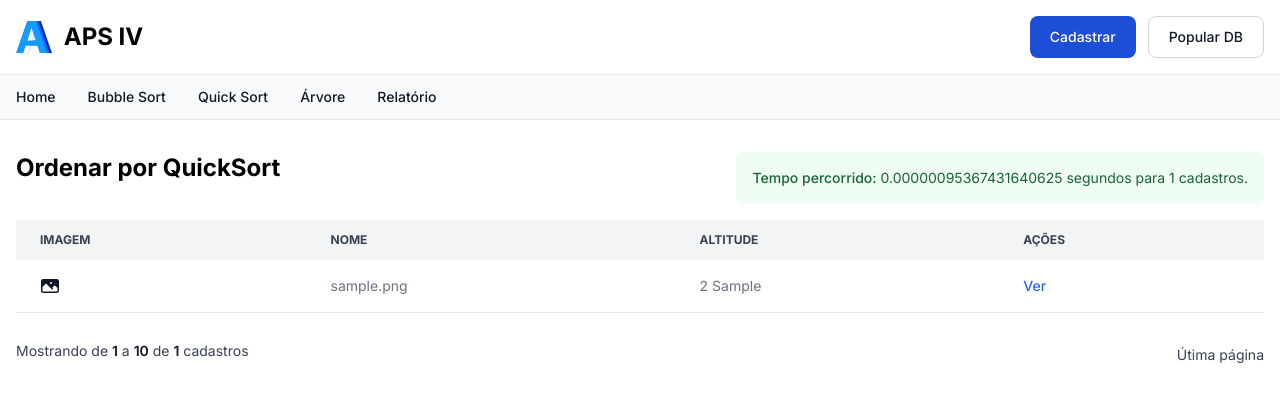
After one commit to user-matth/aps_iv, a Django app: page /quicksort in a window 1280 px wide. The commit adds this page. Shown: the top 420 px of the page. Run offline with Django 4.2, Linux system fonts and the light colour scheme; tables that the repository leaves empty hold one stand-in row (values such as "Sample post"); some libraries are stand-ins or nearby versions.

Commit message:
feat: quick sort data structure

```diff
--- /dev/null
+++ b/app_aps/templates/quick_sort/quick_sort.html
@@ -0,0 +1,235 @@
+<!DOCTYPE html>
+<html>
+<head>
+    <title>UNIP | APS</title>
+    <script src="https://cdn.tailwindcss.com"></script>
+    <link rel="preconnect" href="https://fonts.googleapis.com">
+    <link rel="preconnect" href="https://fonts.gstatic.com" crossorigin>
+    <link href="https://fonts.googleapis.com/css2?family=Inter:wght@100;200;300;400;500;600;700;800;900&display=swap" rel="stylesheet">
+    <link href="https://cdnjs.cloudflare.com/ajax/libs/flowbite/1.8.1/flowbite.min.css" rel="stylesheet" />
+    <link rel="icon" type="image/svg+xml" href="https://flowbite.com/docs/images/logo.svg">
+    <style>
+        * {
+            font-family: 'Inter', sans-serif;
+        }
+    </style>
+    {% load static %}
+    {% load custom_filters %}
+</head>
+<body>
+    {% include 'shared/nav.html' %}
+
+    <div class="px-4 py-8 max-w-screen-xl mx-auto">
+        <div class="flex justify-between items-cecnter mb-4">
+            <h2 class="text-2xl font-bold">Ordenar por QuickSort</h2>
+
+            <!-- <div class="flex items-center gap-3">
+                <form>
+                    <div class="flex justify-between w-[600px]">
+                        <div id="dropdown" class="z-10 hidden bg-white divide-y divide-gray-100 rounded-lg shadow w-44">
+                            <ul class="py-2 text-sm text-gray-700" aria-labelledby="dropdown-button">
+                            <li>
+                                <button type="button" class="inline-flex w-full px-4 py-2 hover:bg-gray-100">Nome</button>
+                            </li>
+                            <li>
+                                <button type="button" class="inline-flex w-full px-4 py-2 hover:bg-gray-100">Latitude</button>
+                            </li>
+                            <li>
+                                <button type="button" class="inline-flex w-full px-4 py-2 hover:bg-gray-100">Longiture</button>
+                            </li>
+                            <li>
+                                <button type="button" class="inline-flex w-full px-4 py-2 hover:bg-gray-100">Altitude</button>
+                            </li>
+                            </ul>
+                        </div>
+                        <div class="relative w-full">
+                            <input type="search" id="search-dropdown" class="block p-2.5 w-full z-20 text-sm text-gray-900 bg-gray-50 rounded-lg border border-gray-300 focus:ring-blue-500 focus:border-blue-500" placeholder="Pesquisar..." required oninput="filterTable()">
+                            <button type="submit" class="absolute top-0 right-0 p-2.5 text-sm font-medium h-full text-white bg-blue-700 rounded-r-lg border border-blue-700 hover:bg-blue-800 focus:ring-4 focus:outline-none focus:ring-blue-300">
+                                <svg class="w-4 h-4" aria-hidden="true" xmlns="http://www.w3.org/2000/svg" fill="none" viewBox="0 0 20 20">
+                                    <path stroke="currentColor" stroke-linecap="round" stroke-linejoin="round" stroke-width="2" d="m19 19-4-4m0-7A7 7 0 1 1 1 8a7 7 0 0 1 14 0Z"/>
+                                </svg>
+                                <span class="sr-only">Search</span>
+                            </button>
+                        </div>
+                    </div>
+                </form>
+            </div> -->
+            <div class="p-4 text-sm text-green-800 rounded-lg bg-green-50" role="alert">
+                <span class="font-medium">Tempo percorrido:</span> {{ tempo_decorrido }} segundos para {{ amount }} cadastros.
+            </div>
+        </div>
+
+
+        <div class="relative overflow-x-auto">
+            <table class="w-full text-sm text-left text-gray-500">
+                <thead class="text-xs text-gray-700 uppercase bg-gray-100">
+                    <tr>
+                        <th scope="col" class="px-6 py-3">
+                            Imagem
+                        </th>
+                        <th scope="col" class="px-6 py-3">
+                            Nome
+                        </th>
+                        <th scope="col" class="px-6 py-3">
+                            Altitude
+                        </th>
+                        <th scope="col" class="px-6 py-3">
+                            Ações
+                        </th>
+                    </tr>
+                </thead>
+                <tbody>
+                    {% for loc in elementos_ordenados %}
+                        <tr class="bg-white border-b">
+                            <th scope="row" class="px-6 py-4 font-medium text-gray-900 whitespace-nowrap">
+                                <svg xmlns="http://www.w3.org/2000/svg" viewBox="0 0 20 20" fill="currentColor" class="w-5 h-5">
+                                    <path fill-rule="evenodd" d="M1 5.25A2.25 2.25 0 013.25 3h13.5A2.25 2.25 0 0119 5.25v9.5A2.25 2.25 0 0116.75 17H3.25A2.25 2.25 0 011 14.75v-9.5zm1.5 5.81v3.69c0 .414.336.75.75.75h13.5a.75.75 0 00.75-.75v-2.69l-2.22-2.219a.75.75 0 00-1.06 0l-1.91 1.909.47.47a.75.75 0 11-1.06 1.06L6.53 8.091a.75.75 0 00-1.06 0l-2.97 2.97zM12 7a1 1 0 11-2 0 1 1 0 012 0z" clip-rule="evenodd" />
+                                </svg>
+                            </th>
+                            <td class="px-6 py-4">
+                                {{ loc.image_name }}
+                            </td>
+                            <td class="px-6 py-4">2
+                                {{ loc.altitude }}
+                            </td>
+                            <td class="px-6 py-4">
+                                <button type="button" onclick="toggleModal(`{{ loc.image_name }}`, `{{ loc.latitude }}`, `{{ loc.longitude }}`, `{{ loc.altitude }}`)" data-modal-target="crypto-modal" data-modal-toggle="crypto-modal" class="font-medium text-blue-600 dark:text-blue-500 hover:underline">
+                                    Ver
+                                </button>
+                            </td>
+                        </tr>
+                    {% endfor %}
+                </tbody>
+            </table>
+        </div>
+        <div class="flex flex-row items-center justify-between my-6">
+            <span class="text-sm text-gray-700">
+                Mostrando de <span class="font-semibold text-gray-900">{{ elementos_ordenados.number }}</span> a <span class="font-semibold text-gray-900">{{ elementos_ordenados.number }}0</span> de <span class="font-semibold text-gray-900">{{ elementos_ordenados.paginator.num_pages }}</span> cadastros
+            </span>
+            <div class="inline-flex items-center mt-2 xs:mt-0">
+                {% if elementos_ordenados.has_previous %}
+                    <a href="?page={{ elementos_ordenados.previous_page_number }}" class="flex items-center justify-center px-3 h-8 text-sm font-medium text-gray-900 bg-gray-100 border border-gray-300 rounded-l-lg hover:bg-gray-200 focus:ring-4 focus:outline-none focus:ring-gray-100">
+                        <svg class="w-3.5 h-3.5 mr-2" aria-hidden="true" xmlns="http://www.w3.org/2000/svg" fill="none" viewBox="0 0 14 10">
+                            <path stroke="currentColor" stroke-linecap="round" stroke-linejoin="round" stroke-width="2" d="M13 5H1m0 0 4 4M1 5l4-4"/>
+                        </svg>
+                        Anterior
+                    </a>
+                {% endif %}
+                {% if elementos_ordenados.has_next %}
+                    <a href="?page={{ elementos_ordenados.next_page_number }}" class="flex items-center justify-center px-3 h-8 text-sm font-medium text-gray-900 bg-gray-100 border border-gray-300 rounded-r-lg hover:bg-gray-200 focus:ring-4 focus:outline-none focus:ring-gray-100">
+                        Próximo
+                        <svg class="w-3.5 h-3.5 ml-2" aria-hidden="true" xmlns="http://www.w3.org/2000/svg" fill="none" viewBox="0 0 14 10">
+                            <path stroke="currentColor" stroke-linecap="round" stroke-linejoin="round" stroke-width="2" d="M1 5h12m0 0L9 1m4 4L9 9"/>
+                        </svg>
+                    </a>
+                {% endif %}
+                <a href="?page={{ elementos_ordenados.paginator.num_pages }}" class="text-sm text-gray-700 ms-3" >
+                    Útima página
+                </a>
+            </div>
+        </div>
+    </div>
+
+    <div id="crypto-modal" tabindex="-1" aria-hidden="true" class="fixed top-0 left-0 right-0 z-50 hidden w-full p-4 overflow-x-hidden overflow-y-auto md:inset-0 h-[calc(100%-1rem)] max-h-full">
+        <div class="relative w-full max-w-md max-h-full">
+            <!-- Modal content -->
+            <div class="relative bg-white rounded-lg shadow">
+                <button type="button" class="absolute top-3 right-2.5 text-gray-400 bg-transparent hover:bg-gray-200 hover:text-gray-900 rounded-lg text-sm w-8 h-8 ml-auto inline-flex justify-center items-center" data-modal-hide="crypto-modal">
+                    <svg class="w-3 h-3" aria-hidden="true" xmlns="http://www.w3.org/2000/svg" fill="none" viewBox="0 0 14 14">
+                        <path stroke="currentColor" stroke-linecap="round" stroke-linejoin="round" stroke-width="2" d="m1 1 6 6m0 0 6 6M7 7l6-6M7 7l-6 6"/>
+                    </svg>
+                    <span class="sr-only">Close modal</span>
+                </button>
+                <!-- Modal header -->
+                <div class="px-6 py-4 border-b rounded-t">
+                    <h3 class="text-base font-semibold text-gray-900 lg:text-xl">
+                        Pré visualização
+                    </h3>
+                </div>
+                <!-- Modal body -->
+                <div class="p-6">
+
+                    <img class="w-full h-full rounded-lg" src="{% static 'images/satellitee.jpg' %}" alt="">
+
+                    <ul class="my-4 space-y-3">
+                        <li>
+                            <a href="https://www.unip.br" class="flex items-center p-3 text-base font-bold text-gray-900 rounded-lg bg-gray-50 hover:bg-gray-100 group hover:shadow">
+                                <svg xmlns="http://www.w3.org/2000/svg" fill="none" viewBox="0 0 24 24" stroke-width="1.5" stroke="currentColor" class="w-6 h-6">
+                                    <path stroke-linecap="round" stroke-linejoin="round" d="M19.5 14.25v-2.625a3.375 3.375 0 00-3.375-3.375h-1.5A1.125 1.125 0 0113.5 7.125v-1.5a3.375 3.375 0 00-3.375-3.375H8.25m6.75 12l-3-3m0 0l-3 3m3-3v6m-1.5-15H5.625c-.621 0-1.125.504-1.125 1.125v17.25c0 .621.504 1.125 1.125 1.125h12.75c.621 0 1.125-.504 1.125-1.125V11.25a9 9 0 00-9-9z" />
+                                  </svg>
+                                <span class="flex-1 ml-3 whitespace-nowrap">Nome da Imagem</span>
+                                <span class="inline-flex items-center justify-center px-2 py-0.5 ml-3 text-xs font-medium text-gray-500 bg-gray-200 rounded" id="dataName"></span>
+                            </a>
+                        </li>
+                        <li>
+                            <a href="https://www.unip.br" class="flex items-center p-3 text-base font-bold text-gray-900 rounded-lg bg-gray-50 hover:bg-gray-100 group hover:shadow">
+                                <svg xmlns="http://www.w3.org/2000/svg" fill="none" viewBox="0 0 24 24" stroke-width="1.5" stroke="currentColor" class="w-6 h-6">
+                                    <path stroke-linecap="round" stroke-linejoin="round" d="M3.75 3.75v4.5m0-4.5h4.5m-4.5 0L9 9M3.75 20.25v-4.5m0 4.5h4.5m-4.5 0L9 15M20.25 3.75h-4.5m4.5 0v4.5m0-4.5L15 9m5.25 11.25h-4.5m4.5 0v-4.5m0 4.5L15 15" />
+                                  </svg>
+                                <span class="flex-1 ml-3 whitespace-nowrap">Latitude</span>
+                                <span class="inline-flex items-center justify-center px-2 py-0.5 ml-3 text-xs font-medium text-gray-500 bg-gray-200 rounded" id="dataLatitude"></span>
+                            </a>
+                        </li>
+                        <li>
+                            <a href="https://www.unip.br" class="flex items-center p-3 text-base font-bold text-gray-900 rounded-lg bg-gray-50 hover:bg-gray-100 group hover:shadow">
+                                <svg xmlns="http://www.w3.org/2000/svg" fill="none" viewBox="0 0 24 24" stroke-width="1.5" stroke="currentColor" class="w-6 h-6">
+                                    <path stroke-linecap="round" stroke-linejoin="round" d="M9 9V4.5M9 9H4.5M9 9L3.75 3.75M9 15v4.5M9 15H4.5M9 15l-5.25 5.25M15 9h4.5M15 9V4.5M15 9l5.25-5.25M15 15h4.5M15 15v4.5m0-4.5l5.25 5.25" />
+                                  </svg>
+                                <span class="flex-1 ml-3 whitespace-nowrap">Longitude</span>
+                                <span class="inline-flex items-center justify-center px-2 py-0.5 ml-3 text-xs font-medium text-gray-500 bg-gray-200 rounded" id="dataLongitude"></span>
+                            </a>
+                        </li>
+                        <li>
+                            <a href="https://www.unip.br" class="flex items-center p-3 text-base font-bold text-gray-900 rounded-lg bg-gray-50 hover:bg-gray-100 group hover:shadow">
+                                <svg xmlns="http://www.w3.org/2000/svg" fill="none" viewBox="0 0 24 24" stroke-width="1.5" stroke="currentColor" class="w-6 h-6">
+                                    <path stroke-linecap="round" stroke-linejoin="round" d="M12 19.5v-15m0 0l-6.75 6.75M12 4.5l6.75 6.75" />
+                                  </svg>
+                                <span class="flex-1 ml-3 whitespace-nowrap">Altitude</span>
+                                <span class="inline-flex items-center justify-center px-2 py-0.5 ml-3 text-xs font-medium text-gray-500 bg-gray-200 rounded" id="dataAltitude"></span>
+                            </a>
+                        </li>
+                    </ul>
+                    <div>
+                        <a href="https://www.unip.br" class="inline-flex items-center text-xs font-normal text-gray-500 hover:underline">
+                            <svg class="w-3 h-3 mr-2" aria-hidden="true" xmlns="http://www.w3.org/2000/svg" fill="none" viewBox="0 0 20 20">
+                                <path stroke="currentColor" stroke-linecap="round" stroke-linejoin="round" stroke-width="2" d="M7.529 7.988a2.502 2.502 0 0 1 5 .191A2.441 2.441 0 0 1 10 10.582V12m-.01 3.008H10M19 10a9 9 0 1 1-18 0 9 9 0 0 1 18 0Z"/>
+                            </svg>
+                            Why do I need to connect with my wallet?</a>
+                    </div>
+                </div>
+            </div>
+        </div>
+    </div>
+
+    <script src="https://cdnjs.cloudflare.com/ajax/libs/flowbite/1.8.1/flowbite.min.js"></script>
+    <script>
+        function toggleModal(name, latitude, longitude, altitude) {
+            console.log(name, latitude, longitude, altitude)
+            var dataName = document.getElementById('dataName');
+            dataName.innerHTML = name;
+            var dataLatitude = document.getElementById('dataLatitude');
+            dataLatitude.innerHTML = latitude;
+            var dataLongitude = document.getElementById('dataLongitude');
+            dataLongitude.innerHTML = longitude;
+            var dataAltitude = document.getElementById('dataAltitude');
+            dataAltitude.innerHTML = altitude;
+        }
+        function filterTable() {
+            var searchInput = document.getElementById('search-dropdown');
+            var tableRows = document.querySelectorAll('tbody tr');
+            var query = searchInput.value.toLowerCase();
+
+            tableRows.forEach(function(row) {
+                var rowText = row.textContent.toLowerCase();
+                if (rowText.includes(query)) {
+                    row.style.display = 'table-row';
+                } else {
+                    row.style.display = 'none';
+                }
+            });
+        }
+
+    </script>
+
+</body>
+</html>
--- a/app_aps/templates/shared/nav.html
+++ b/app_aps/templates/shared/nav.html
@@ -24,7 +24,7 @@
                         <a href="" class="text-gray-900 hover:underline">Bubble Sort</a>
                     </li>
                     <li>
-                        <a href="" class="text-gray-900 hover:underline">Quick Sort</a>
+                        <a href="/quicksort" class="text-gray-900 hover:underline">Quick Sort</a>
                     </li>
                     <li>
                         <a href="/arvore" class="text-gray-900 hover:underline">Árvore</a>
--- a/app_aps/views.py
+++ b/app_aps/views.py
@@ -23,7 +23,7 @@ image_height = 480
 fake = Faker()
 
 def home(request):
-    geolocalizacoes = GeoLocalizacao.objects.all()
+    geolocalizacoes = GeoLocalizacao.objects.all().order_by('image_name')
 
     items_por_pagina = 10
     paginator = Paginator(geolocalizacoes, items_por_pagina)
@@ -40,35 +40,10 @@ def home(request):
     except EmptyPage:
         pagina_atual = paginator.page(paginator.num_pages)
 
-    # encoded_images = []
-    # for geolocalizacao in pagina_atual:
-    #     if geolocalizacao.image_blob is not None:
-    #         encoded_image = base64.b64encode(geolocalizacao.image_blob).decode('utf-8')
-    #         encoded_images.append(encoded_image)
-    #     else:
-    #         encoded_images.append(None)
-
-    # results = {
-    #     'Fila': fila_res(),
-    #     'Pilha': pilha_res(),
-    #     'Lista': lista_res(),
-    #     'Arvore': arvore_res(),
-    # }
-
-    # lowest_key = min(results, key=results.get)
-    # lowest_value = results[lowest_key]
-
     return render(request, 'home/home.html', {
         'geolocalizacoes' : pagina_atual,
-        # 'encoded_images' : encoded_images,
         'pagina_atual' : pagina_atual,
         'amout' : geolocalizacoes.count(),
-        # 'fila_res' : fila_res(),
-        # 'pilha_res' : pilha_res(),
-        # 'lista_res' : lista_res(),
-        # 'arvore_res' : arvore_res(),
-        # 'lowest_value' : lowest_value,
-        # 'lowest_key' : lowest_key,
     })
 
 @csrf_protect
@@ -107,27 +82,10 @@ def update(request, id):
 
     return render(request, 'home/update.html', {'location': location})
 
-def delete(request, id):
-    geo_localizacao = get_object_or_404(GeoLocalizacao, id=id)
-    geo_localizacao.delete()
+def delete(id):
+    location = get_object_or_404(GeoLocalizacao, id=id)
+    location.delete()
     return redirect('home')
-
-
-def patch(request, id):
-    location = get_object_or_404(GeoLocalizacao, id=id)
-
-    if request.method == 'POST':
-        # Retrieve the ID from the form data
-        location_id = request.POST.get('location_id')
-        location.image_name = request.POST['image_name']
-        location.latitude = request.POST['latitude']
-        location.longitude = request.POST['longitude']
-        location.altitude = request.POST['altitude']
-        location.save()
-        return redirect('success_url')  # Redirect to a success page
-
-    return render(request, 'update_template.html', {'location': location})
-    return render(request, 'home/patch.html')
 
 def generate_fake_image_data(width, height, format):
     image = Image.new('RGB', (width, height))
@@ -152,7 +110,6 @@ def fill_database_with_fake_data(request):
     return render(request, 'home/home.html')
 
 # ARVORE BINARIA
-
 class Node:
     def __init__(self, elemento):
         self.elemento = elemento
@@ -219,3 +176,43 @@ def arvore_res():
     tempo_decorrido_formatted = f'{tempo_decorrido:.2f}'
 
     return (tempo_decorrido_formatted)
+
+# QUICKSORT
+def quicksort(request):
+    geolocalizacoes = GeoLocalizacao.objects.all().order_by('image_name')
+
+    start_time = time.time()
+
+    def quick_sort_algorithm(arr):
+        if len(arr) <= 1:
+            return arr
+
+        pivot = arr[len(arr) // 2]
+        left = [x for x in arr if x.image_name < pivot.image_name]
+        middle = [x for x in arr if x.image_name == pivot.image_name]
+        right = [x for x in arr if x.image_name > pivot.image_name]
+
+        return quick_sort_algorithm(left) + middle + quick_sort_algorithm(right)
+
+    sorted_geolocalizacoes = quick_sort_algorithm(list(geolocalizacoes))
+
+    end_time = time.time()
+    elapsed_time = end_time - start_time
+
+    items_per_page = 10
+    paginator = Paginator(sorted_geolocalizacoes, items_per_page)
+    page = request.GET.get('page')
+
+    try:
+        sorted_geolocalizacoes = paginator.page(page)
+    except PageNotAnInteger:
+        sorted_geolocalizacoes = paginator.page(1)
+    except EmptyPage:
+        sorted_geolocalizacoes = paginator.page(paginator.num_pages)
+
+
+    return render(request, 'quick_sort/quick_sort.html', {
+        'elementos_ordenados': sorted_geolocalizacoes,
+        'tempo_decorrido': elapsed_time,
+        'amount' : geolocalizacoes.count(),
+    })
--- a/aps_iv/urls.py
+++ b/aps_iv/urls.py
@@ -5,8 +5,8 @@ urlpatterns = [
     path('', views.home, name='home'),
     path('create', views.create, name='create'),
     path('update/<int:id>/', views.update, name='update'),
-    path('patch/', views.patch, name='patch'),
     path('delete/<int:id>/delete/', views.delete, name='delete'),
     path('arvore', views.arvore, name='arvore'),
+    path('quicksort', views.quicksort, name='quicksort'),
     path('fill_database/', views.fill_database_with_fake_data, name='fill_database'),
 ]
```
